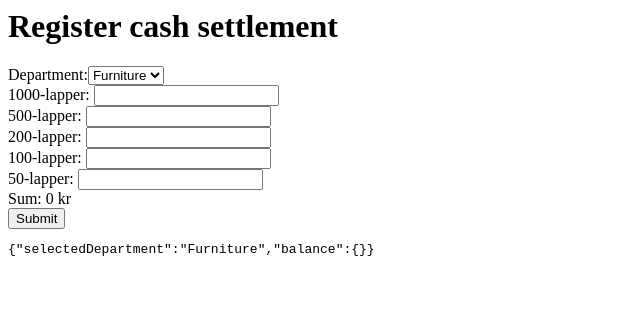
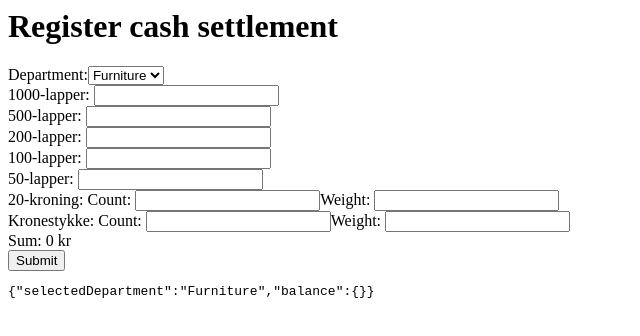
Before and after one commit to kristiania-pg6301-2024/pg6301-frontend-programming, a React (Vite) app in the folder client/: page / in a window 1280 px wide. Shown: the top 336 px of the page, without its empty margins (0-640 px from the left). Built offline with nearby package versions, Linux system fonts and the light colour scheme.

Commit message:
dealing with coins

```diff
--- a/client/src/modules/app/application.jsx
+++ b/client/src/modules/app/application.jsx
@@ -7,6 +7,12 @@ const billTypes = {
     ["100kr"]: { key: "100kr", value: 100, label: "100-lapper" },
     ["50kr"]: { key: "50kr", value: 50, label: "50-lapper" },
 }
+
+const coinTypes = [
+    {key: "20kr", label: "20-kroning", value: 20, weightGrams: 9.9 },
+    {key: "1kr", label: "Kronestykke", value: 1, weightGrams: 4.35 },
+]
+
 
 function BillInput({denomination, balance, setBalance}) {
     return <div>
@@ -63,6 +69,27 @@ export function Application() {
                 balance={balance}
             />
         ))}
+        {coinTypes.map(c => (
+            <div key={c.key}>
+                {c.label}:{" "}
+                Count: <input
+                    type="number"
+                    value={balance[c.key]}
+                    onChange={e => setBalance(old => ({
+                        ...old,
+                        [c.key]: e.target.value
+                    }))}
+                />
+                Weight: <input
+                    type="number"
+                    value={balance[c.key]}
+                    onChange={e => setBalance(old => ({
+                        ...old,
+                        [c.key]: e.target.value
+                    }))}
+                />
+            </div>
+        ))}
         <div>
             Sum: {sum} kr
         </div>
```
